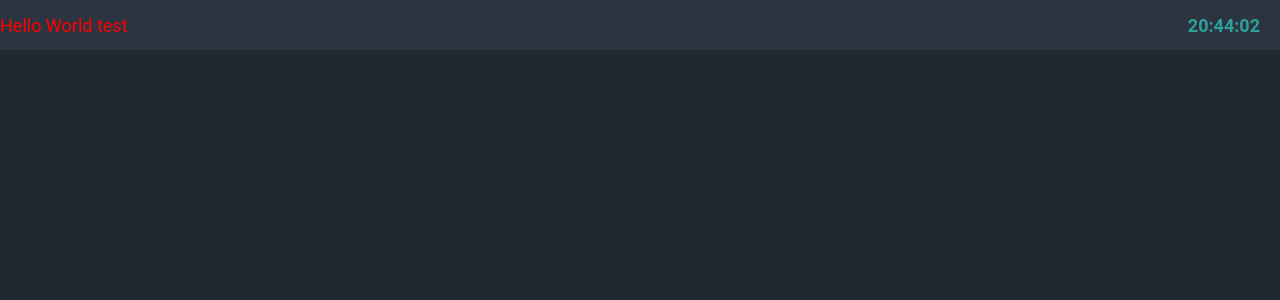
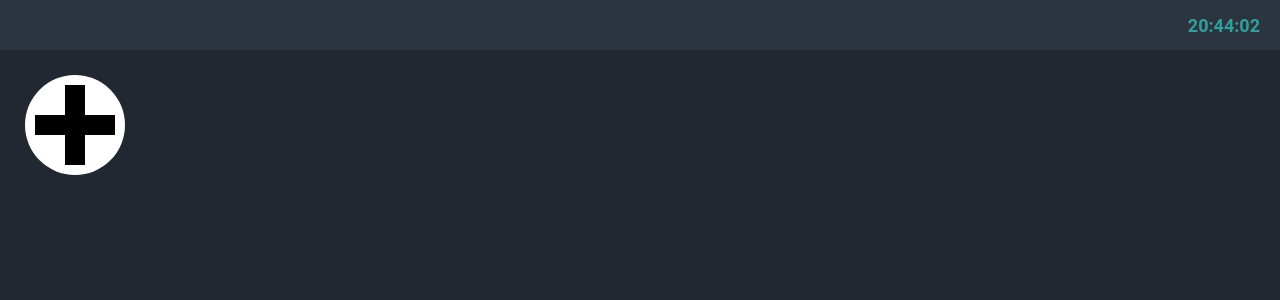
Before and after one commit to TonyNexis/ToDoBoardReactVite, a React (Vite) app: page / in a window 1280 px wide. Shown: the top 300 px of the page. Built offline with nearby package versions, Linux system fonts and the light colour scheme.

Commit message:
some updates with addCardButton

```diff
--- /dev/null
+++ b/src/components/ButtonAddCard/ButtonAddCard.jsx
@@ -0,0 +1,16 @@
+import styles from './ButtonAddCard.module.scss'
+
+const ButtonAddCard = () => {
+	const onButtonCard = () => {
+		console.log('click')
+	}
+
+	return (
+		<div onClick={onButtonCard} className={styles.buttonAddCard}>
+			<s className={styles.verticalLine}></s>
+			<s className={styles.horizontalLine}></s>
+		</div>
+	)
+}
+
+export default ButtonAddCard
--- /dev/null
+++ b/src/components/ButtonAddCard/ButtonAddCard.module.scss
@@ -0,0 +1,28 @@
+.buttonAddCard {
+	// border: 1px solid white;
+	display: flex;
+	position: relative;
+	margin: 25px;
+	height: 100px;
+	width: 100px;
+	border-radius: 50%;
+	background-color: white;
+
+	.verticalLine {
+		position: absolute;
+		background-color: black;
+		width: 20px;
+		height: 80%;
+		top: 10%;
+		left: 40%;
+	}
+
+	.horizontalLine {
+		position: absolute;
+		background-color: black;
+		width: 80%;
+		height: 20px;
+		top: 40%;
+		left: 10%;
+	}
+}
--- a/src/components/Footer/Footer.jsx
+++ b/src/components/Footer/Footer.jsx
@@ -5,7 +5,6 @@ import styles from './Footer.module.scss'
 const Footer = () => {
 	return (
 		<div className={styles.footer}>
-			<p style={{ color: 'red' }}>Hello World test</p>
 			<Timer />
 		</div>
 	)
--- a/src/pages/main/MainPage.jsx
+++ b/src/pages/main/MainPage.jsx
@@ -1,16 +1,19 @@
-import Footer from '../../components/Footer/Footer';
+import ButtonAddCard from '../../components/ButtonAddCard/ButtonAddCard'
+import Footer from '../../components/Footer/Footer'
 
-import styles from './MainPage.module.scss';
+import styles from './MainPage.module.scss'
 
 const MainPage = () => {
-    console.log(styles.className)
+	console.log(styles.className)
 
-    return (
-        <div className={styles.page}>
-        <Footer/>
-        </div>
-    )
+	return (
+		<div className={styles.page}>
+			<Footer />
+			<div className={styles.cardList}>
+				<ButtonAddCard />
+			</div>
+		</div>
+	)
 }
 
-
-export default MainPage;
+export default MainPage
--- a/src/pages/main/MainPage.module.scss
+++ b/src/pages/main/MainPage.module.scss
@@ -1,4 +1,5 @@
-html, body {
+html,
+body {
 	height: 100%;
 	margin: 0;
 	padding: 0;
@@ -7,6 +8,12 @@ html, body {
 .page {
 	background-color: #222831;
 	display: flex;
+	flex-direction: column;
 	width: 100%;
 	height: 100%;
+
+	.cardList {
+		display: flex;
+		position: relative;
 	}
+}
```
Lines whose indentation alone changed are shown as unchanged.
